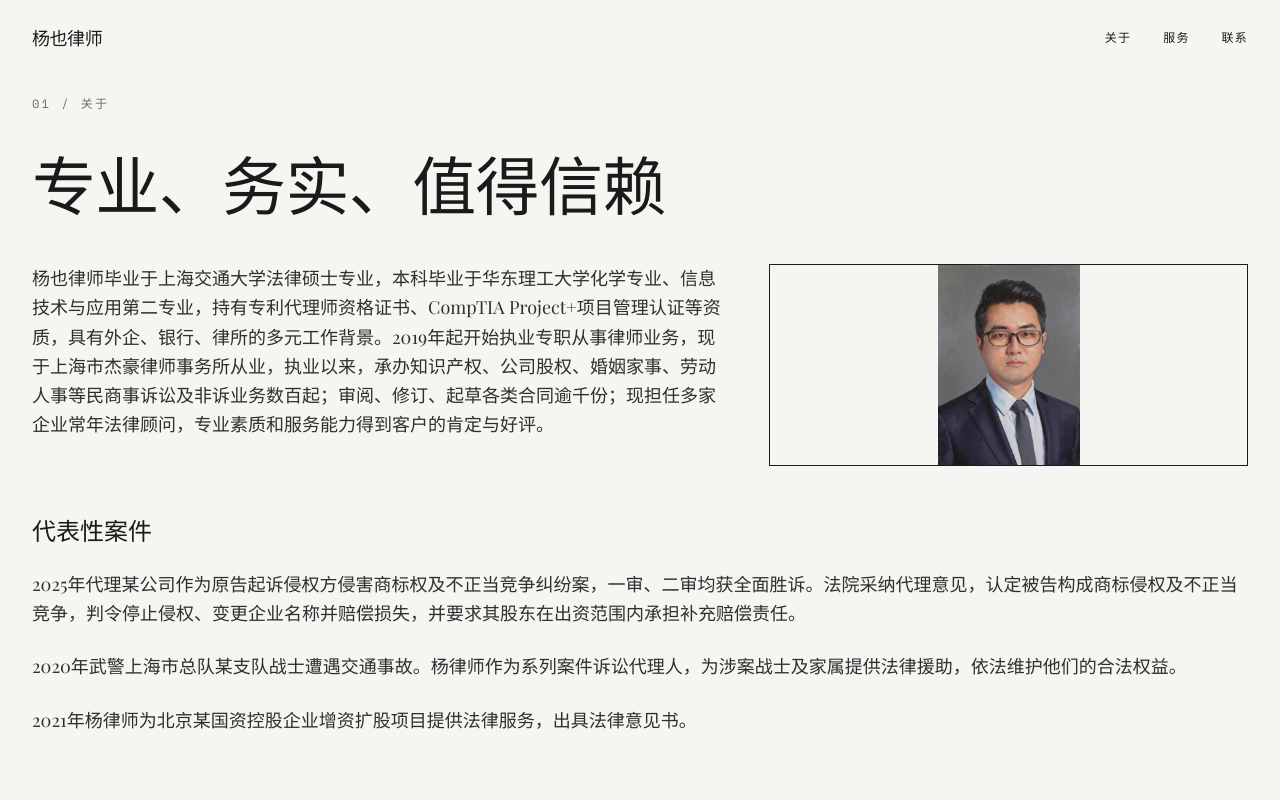
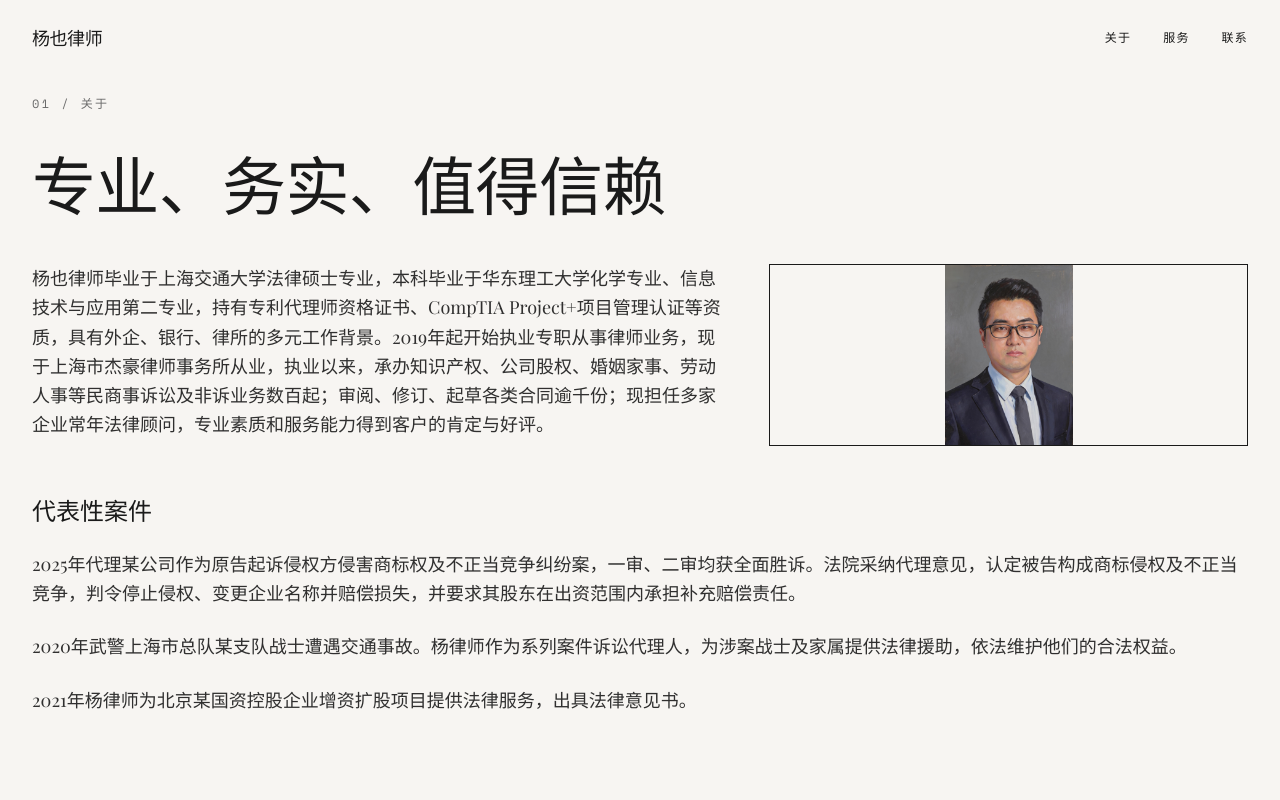
Before and after one commit to iyangye/yangyelawyer, a React (Vite) app: page / in a window 1280 px wide. Shown: the top 800 px of the page. Built offline with nearby package versions, Linux system fonts and the light colour scheme; a web font is replaced by a local one.

Commit message:
style: 微调照片最大高度至 180px
将关于部分照片 max-height 从 200px 调整为 180px，
使其与左侧文字段落高度更接近。

```diff
--- a/src/components/About.tsx
+++ b/src/components/About.tsx
@@ -34,7 +34,7 @@ export default function About() {
                   src={`${import.meta.env.BASE_URL}profile.jpg`}
                   alt="杨也律师"
                   className="h-auto w-auto object-contain"
-                  style={{ maxHeight: '200px' }}
+                  style={{ maxHeight: '180px' }}
                 />
               </div>
             </ScrollReveal>
```
